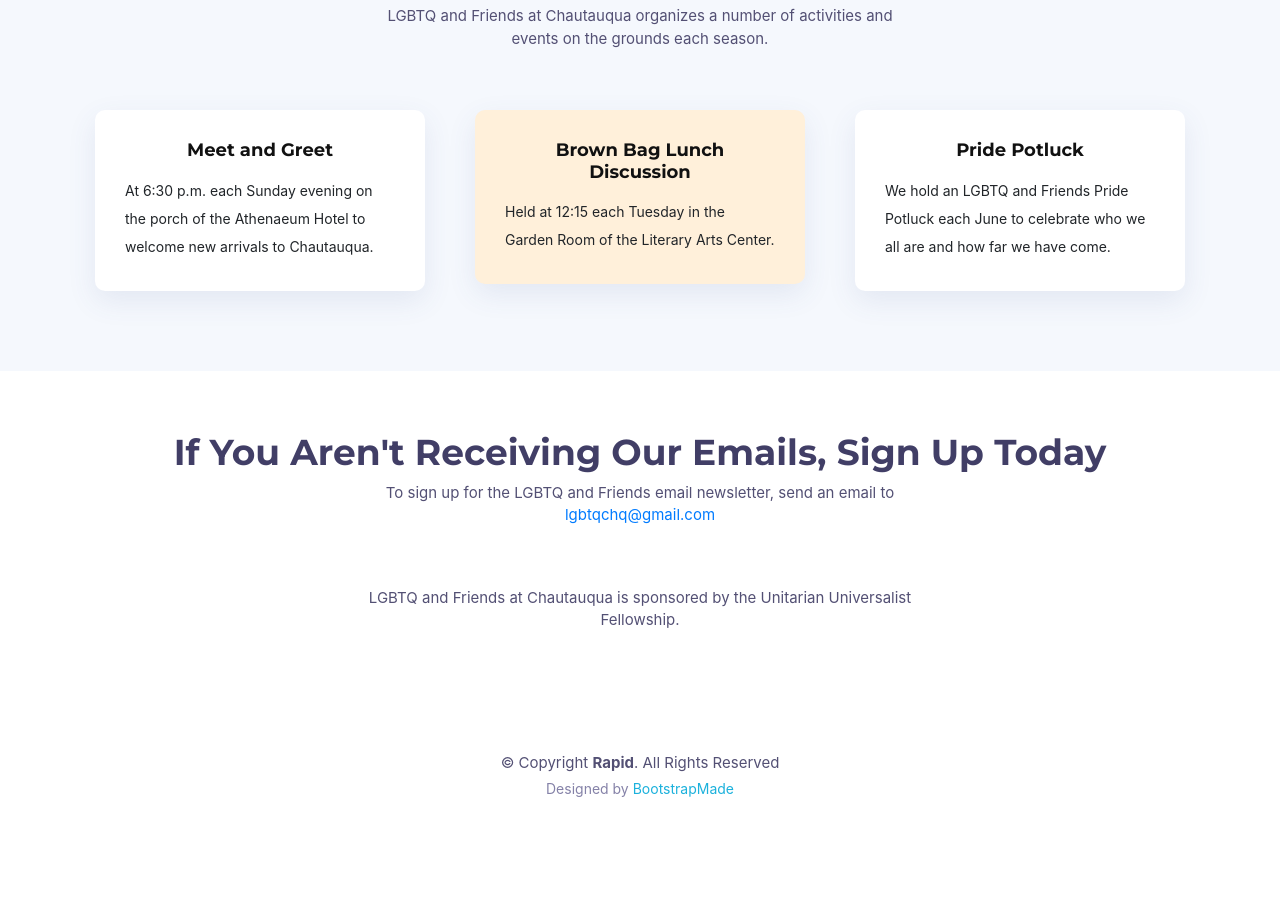
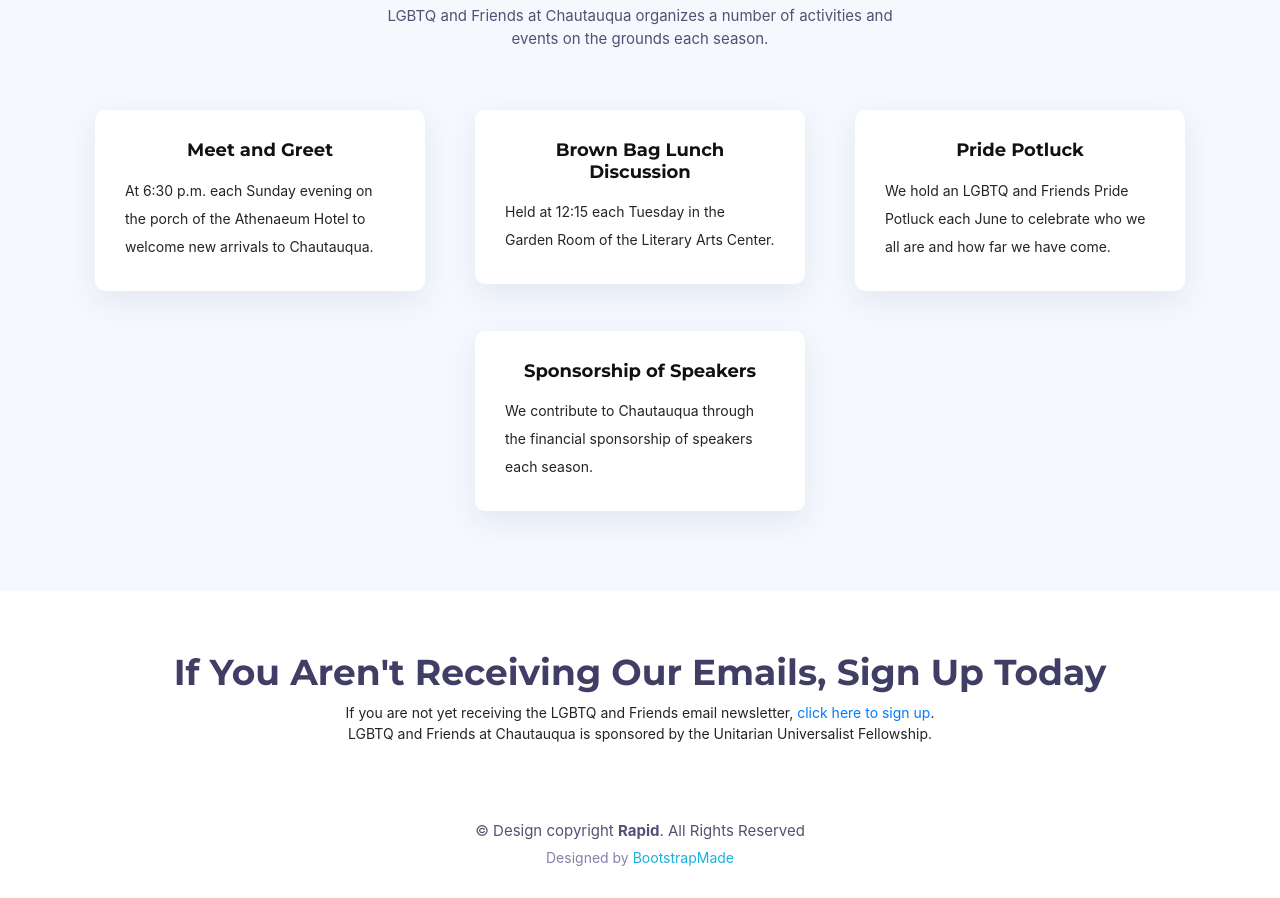
Before and after one commit to clayreimann/chq-lgbt-site, a website with bundled scripts: page index.html in a window 1280 px wide. Shown: the part 1405-2303 px from the top of the page. Before the commit the page ends 2234 px from the top, so only its background shows below. Built offline with nearby package versions, Linux system fonts and the light colour scheme; files whose address does not match are found by name.

Commit message:
Add speaker section (#3)

```diff
--- a/index.html
+++ b/index.html
@@ -133,7 +133,7 @@
             </div>
           </div>
           <div class="col-md-6 col-lg-4">
-            <div class="box" style="background: #fff0da;">
+            <div class="box">
               <h4 class="title"><a href="">Brown Bag Lunch Discussion</a></h4>
               <p class="description">
                   Held at 12:15 each Tuesday in the Garden Room of the Literary Arts Center.
@@ -149,8 +149,15 @@
               </p>
             </div>
           </div>
+          <div class="col-md-6 col-lg-4 offset-lg-4">
+            <div class="box">
+              <h4 class="title"><a href="">Sponsorship of Speakers</a></h4>
+              <p class="description">
+                  We contribute to Chautauqua through the financial sponsorship of speakers each season.
+              </p>
+            </div>
+          </div>
         </div>
-
       </div>
     </section><!-- #services -->
 
@@ -165,16 +172,20 @@
         <section>
           <header class="section-header">
             <h3>If You Aren't Receiving Our Emails, Sign Up Today</h3>
-            <p>To sign up for the LGBTQ and Friends email newsletter, send an email to <a href="mailto:lgbtqchq@gmail.com">lgbtqchq@gmail.com</a></p>
-            <p>LGBTQ and Friends at Chautauqua is sponsored by the Unitarian Universalist Fellowship.</p>
           </header>
+          <p class="text-center">
+            If you are not yet receiving the LGBTQ and Friends email newsletter,
+            <a href="http://madmimi.com/signups/bb895b3685c542f9a67bb0c34256d074/join">click here to sign up</a>.
+            <br/>
+            LGBTQ and Friends at Chautauqua is sponsored by the Unitarian Universalist Fellowship.
+          </p>
         </section>
       </div>
     </div>
 
     <div class="container">
       <div class="copyright">
-        &copy; Copyright <strong>Rapid</strong>. All Rights Reserved
+        &copy; Design copyright <strong>Rapid</strong>. All Rights Reserved
       </div>
       <div class="credits">
         <!--
```
